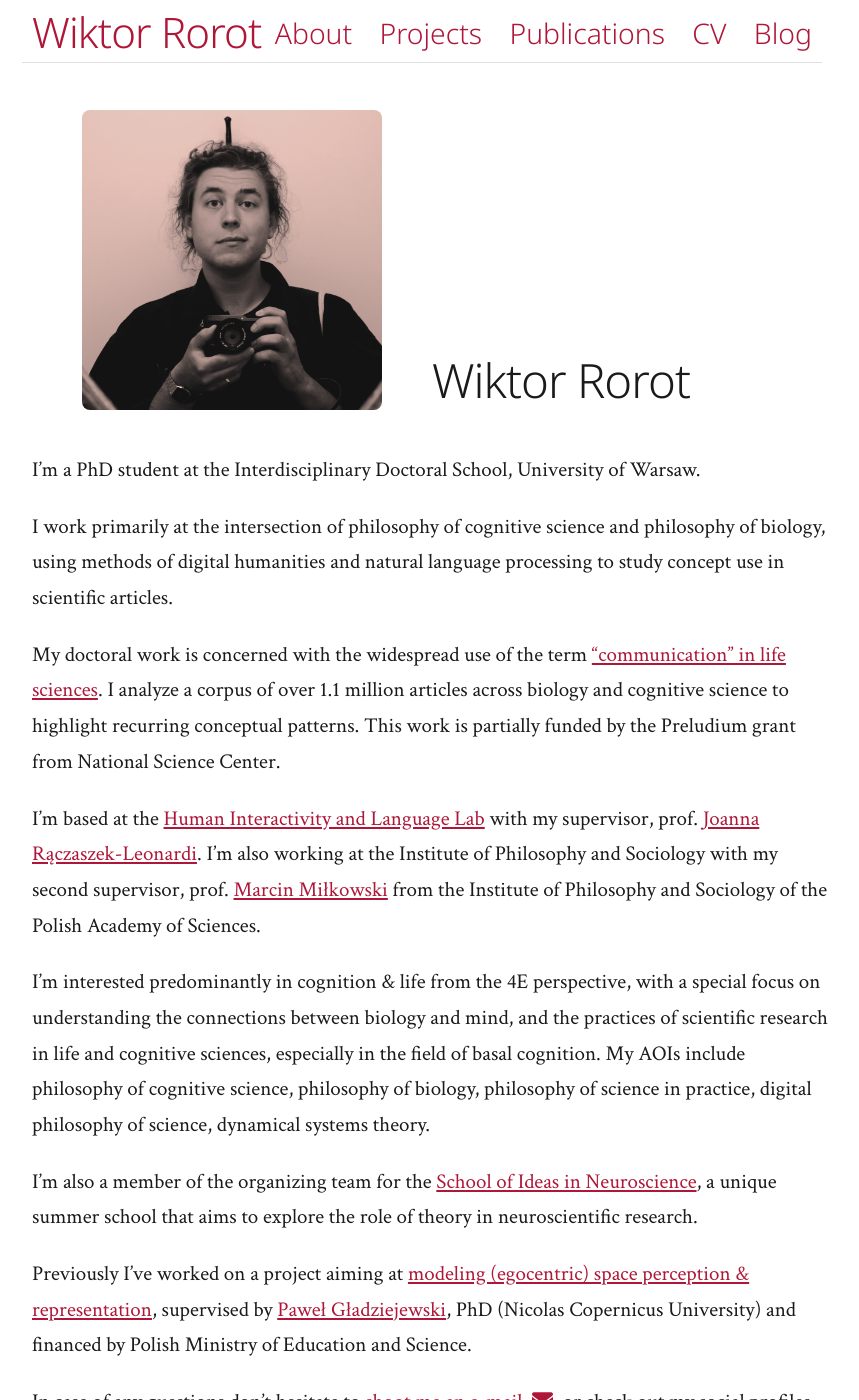
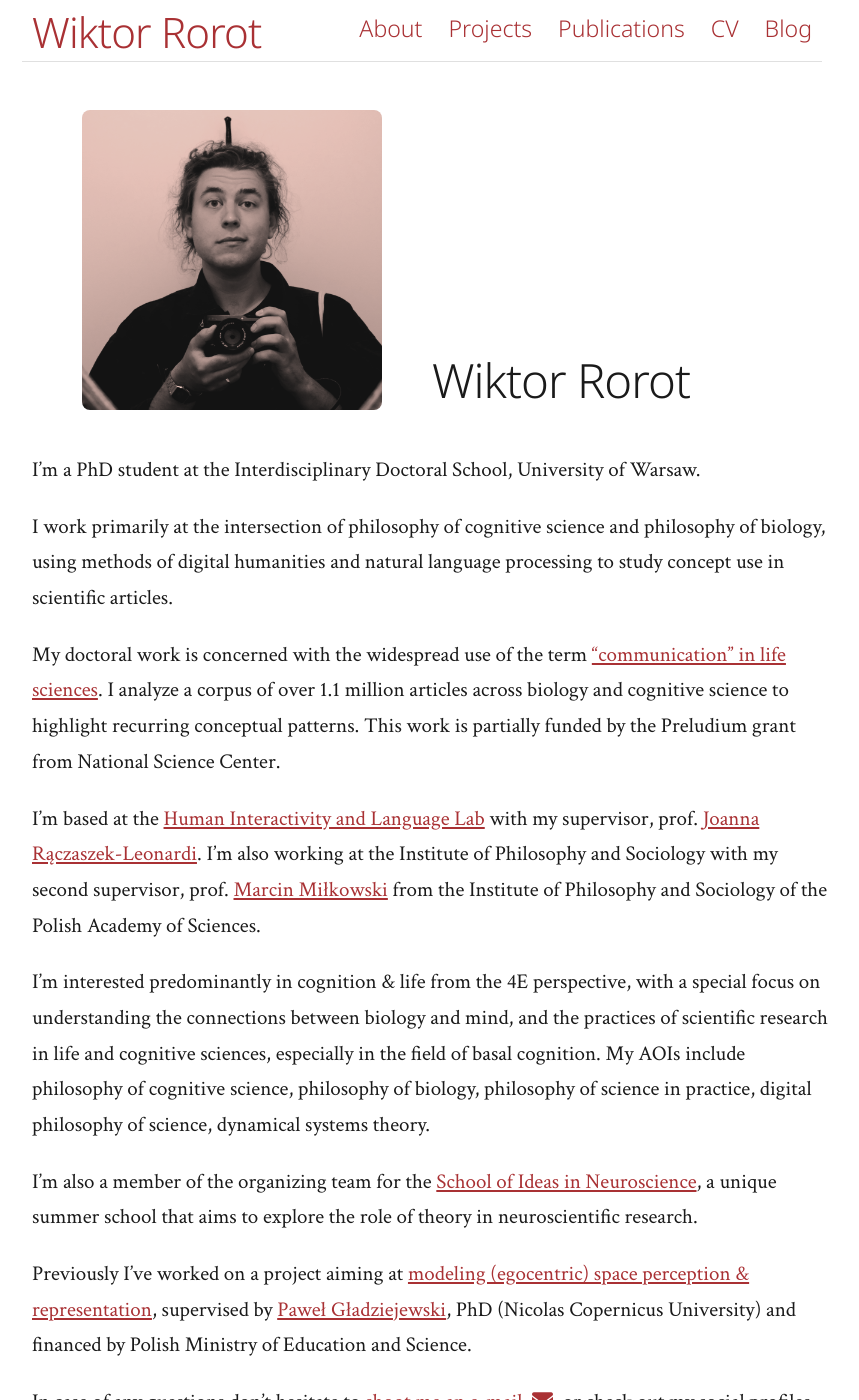
Before and after one commit to wikror/wikror.github.io, a Jekyll site: the page built from index.md, in a window 1280 px wide and 1400 px high. Shown: the whole window, without its empty margins (218-1077 px from the left). Built offline with Jekyll 4.4.1, drawn with Linux system fonts in a browser that asks for light colours; a style sheet for code colours, icons or effects is not loaded.

Commit message:
menu & color update

```diff
--- a/_sass/_header.scss
+++ b/_sass/_header.scss
@@ -29,11 +29,12 @@
   // line-height: $header-thickness;
   margin-bottom: 0;
   margin-top: 0;
+  margin-right: 2em;
   padding-left: 10px;
   float: left;
 }
 .menu-list {
-  font-size: 1.35em;
+  font-size: 1.1em;
   line-height: $header-thickness;
   margin-top: 0;
   float: right;
--- a/assets/css/main.scss
+++ b/assets/css/main.scss
@@ -11,8 +11,8 @@ $base-font-family: 'Noto Sans', -apple-system, BlinkMacSystemFont, 'Segoe UI', '
 $body-font-family: 'Crimson Text', Georgia, 'Times New Roman', serif;
 $code-font-family: "Bitstream Vera Sans Mono", 'SF Mono', Monaco, 'Cascadia Code', 'Roboto Mono', Consolas, 'Courier New', monospace;
 
-// LaTeX Maroon: CMYK(0, 0.87, 0.68, 0.32) = RGB(175, 23, 56)
-$brand-color: #af1738;
+// Brand color: sRGB(169, 49, 52)
+$brand-color: #A93134;
 
 $container-width: 800px;
 $tablet-width: 600px;
```
